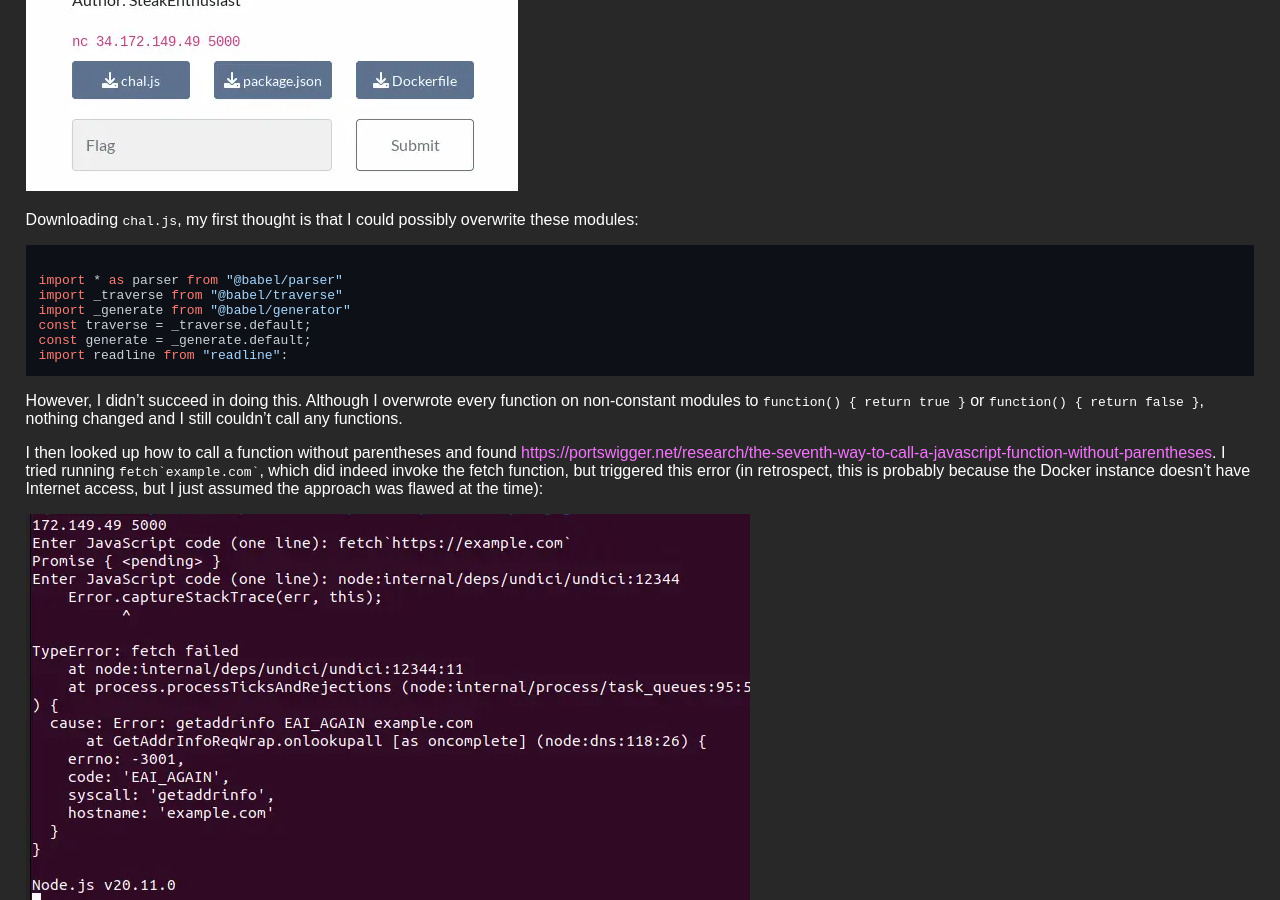
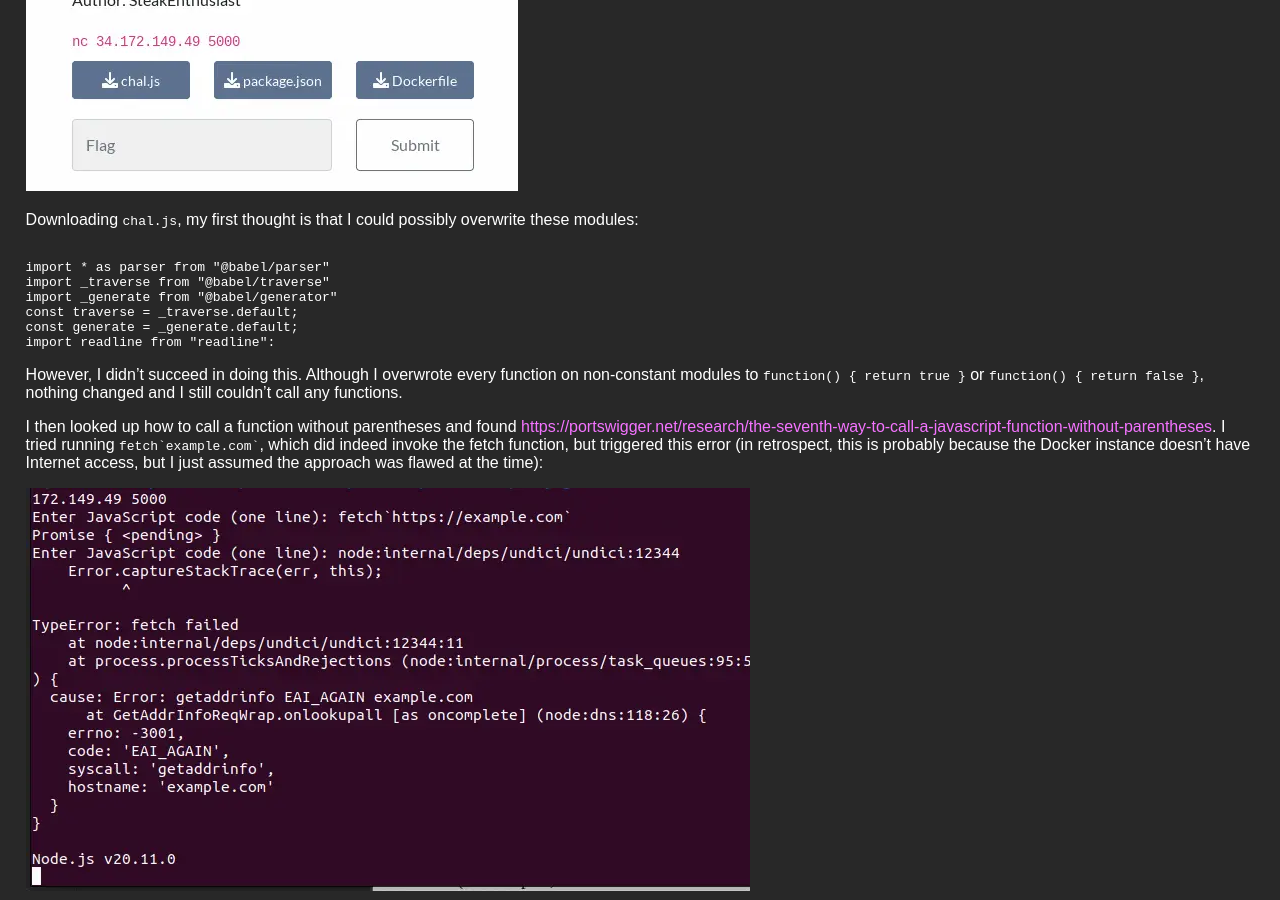
Before and after one commit to colleirose/colleirose.github.io, a Jekyll site: the page built from _posts/2024-01-15-baby-js-blacklist.md, in a window 1280 px wide and 900 px high, scrolled down 548 px. Built offline with Jekyll 4.4.1, drawn with Linux system fonts in a browser that asks for light colours; part of the change alters nothing that is shown; some of the changed text lies outside the part shown.

```diff
--- a/_layouts/post.html
+++ b/_layouts/post.html
@@ -23,13 +23,21 @@ looks nice on posts but not on the main page
 <link rel="stylesheet" href="https://cdnjs.cloudflare.com/ajax/libs/highlight.js/11.9.0/styles/github-dark.min.css"
 integrity="sha512-rO+olRTkcf304DQBxSWxln8JXCzTHlKnIdnMUwYvQa9/Jd4cQaNkItIUj6Z4nvW1dqK0SKXLbn9h4KwZTNtAyw=="
 crossorigin="anonymous" referrerpolicy="no-referrer" />
-<script src="https://cdnjs.cloudflare.com/ajax/libs/highlight.js/11.9.0/highlight.min.js"
+
+<script defer src="https://cdnjs.cloudflare.com/ajax/libs/highlight.js/11.9.0/highlight.min.js"
 integrity="sha512-D9gUyxqja7hBtkWpPWGt9wfbfaMGVt9gnyCvYa+jojwwPHLCzUm5i8rpk7vD7wNee9bA35eYIjobYPaQuKS1MQ=="
 crossorigin="anonymous" referrerpolicy="no-referrer"></script>
-<script src="https://cdnjs.cloudflare.com/ajax/libs/highlight.js/11.9.0/languages/javascript.min.js"
+
+<script defer src="https://cdnjs.cloudflare.com/ajax/libs/highlight.js/11.9.0/languages/javascript.min.js"
 integrity="sha512-H69VMoQ814lKjFuFwLImb4OwoK8Rm8fcvsqZexaxjp/VkJfEnrt5TO7oaOdNlMf/j51QUctfLTe8+rgozW7l2A=="
 crossorigin="anonymous" referrerpolicy="no-referrer"></script>
-<script src="https://cdnjs.cloudflare.com/ajax/libs/highlight.js/11.9.0/languages/css.min.js"
+
+<script defer src="https://cdnjs.cloudflare.com/ajax/libs/highlight.js/11.9.0/languages/css.min.js"
 integrity="sha512-GviyEru8zf6uSab40SEWf+BGBpa6K9ezNf0WQQ0QfHr2+qQ3zTRgOfurloGH3xiKa4vt6HNCOv9NdEPLbQw1XQ=="
 crossorigin="anonymous" referrerpolicy="no-referrer"></script>
-<script>hljs.highlightAll();</script>
+
+<script>
+  document.body.addEventListener("load", function() {
+    hljs.highlightAll();
+  })
+</script>
```
